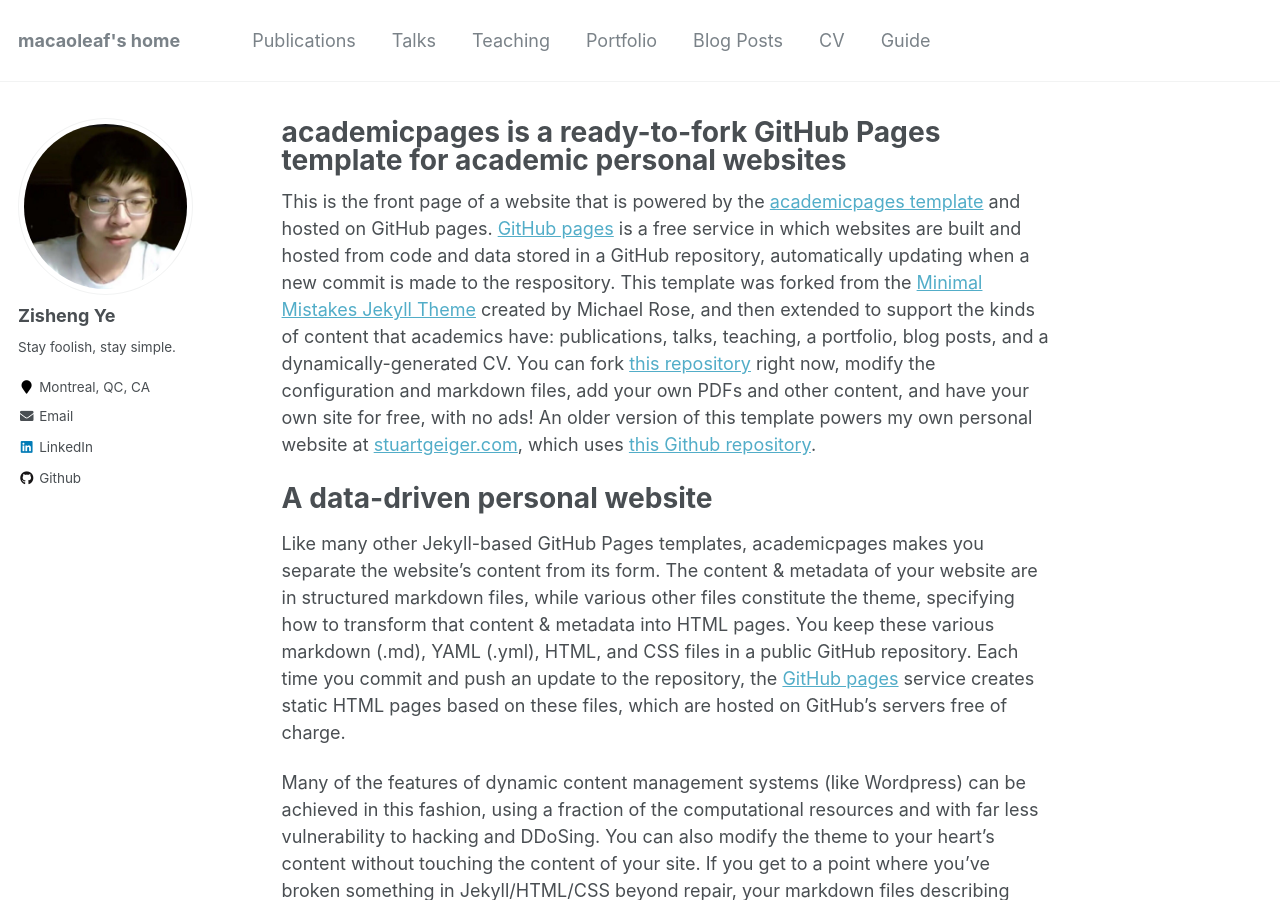
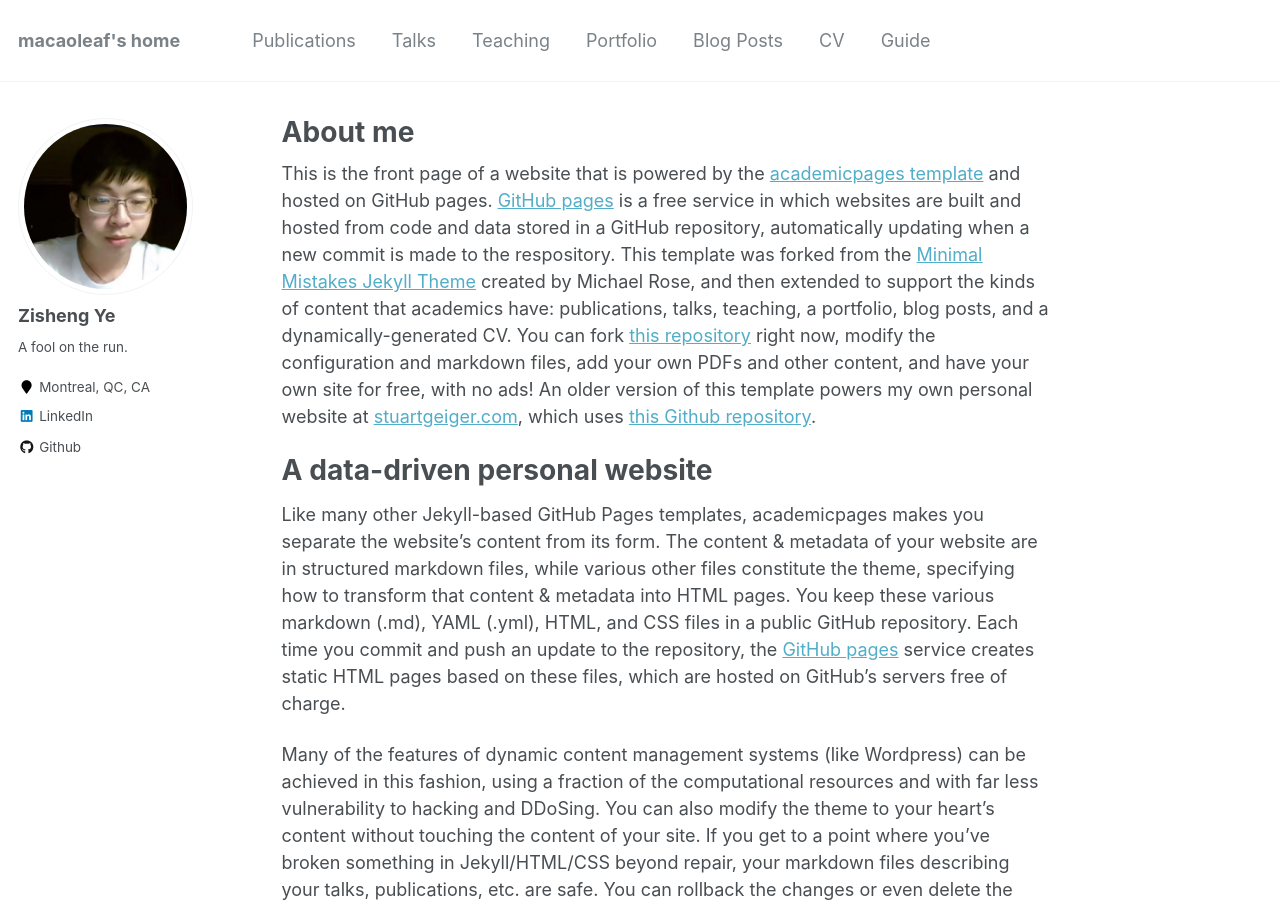
Before and after one commit to macaoleaf/macaoleaf.github.io, a Jekyll site: the page built from _pages/about.md, in a window 1280 px wide and 900 px high. Built offline with Jekyll 4.4.1, drawn with Linux system fonts in a browser that asks for light colours; some of the changed text lies outside the part shown.

Commit message:
minor changes

```diff
--- a/_config.yml
+++ b/_config.yml
@@ -9,7 +9,7 @@
 locale                   : "en-US"
 title                    : "macaoleaf's home"
 title_separator          : "-"
-name                     : &name "Your Name"
+name                     : &name "Zisheng Ye"
 description              : &description "personal description"
 url                      : https://macaoleaf.github.io # the base hostname & protocol for your site e.g. "https://mmistakes.github.io"
 baseurl                  : "" # the subpath of your site, e.g. "/blog"
@@ -82,12 +82,12 @@ analytics:
 author:
   name             : "Zisheng Ye"
   avatar           : "profile.png"
-  bio              : "Stay foolish,     stay simple."
+  bio              : "A fool on the run."
   location         : "Montreal, QC, CA"
   employer         :
   pubmed           : #"https://www.ncbi.nlm.nih.gov/pubmed/?term=john+snow"
   googlescholar    : #"http://yourfullgooglescholarurl.com"
-  email            : "zisheng.ye@mail.mcgill.ca"
+  email            :
   researchgate     :  # example: "https://www.researchgate.net/profile/yourprofile"
   uri              :
   bitbucket        :
--- a/_pages/about.md
+++ b/_pages/about.md
@@ -1,6 +1,6 @@
 ---
 permalink: /
-title: "academicpages is a ready-to-fork GitHub Pages template for academic personal websites"
+title: "About me"
 excerpt: "About me"
 author_profile: true
 redirect_from:
```
Also changed, not shown: _pages/non-menu-page.md (+1 -1 lines), 3 other files.
